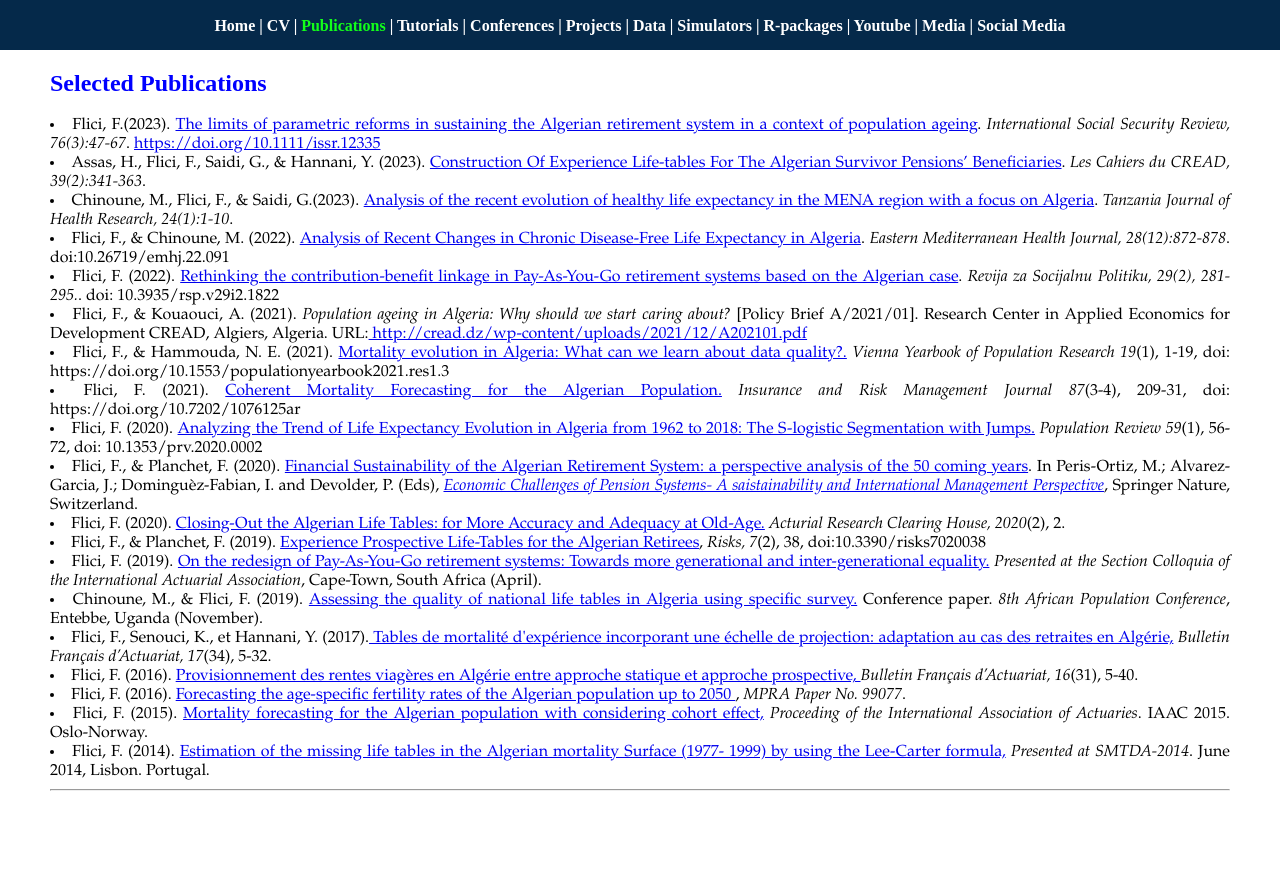
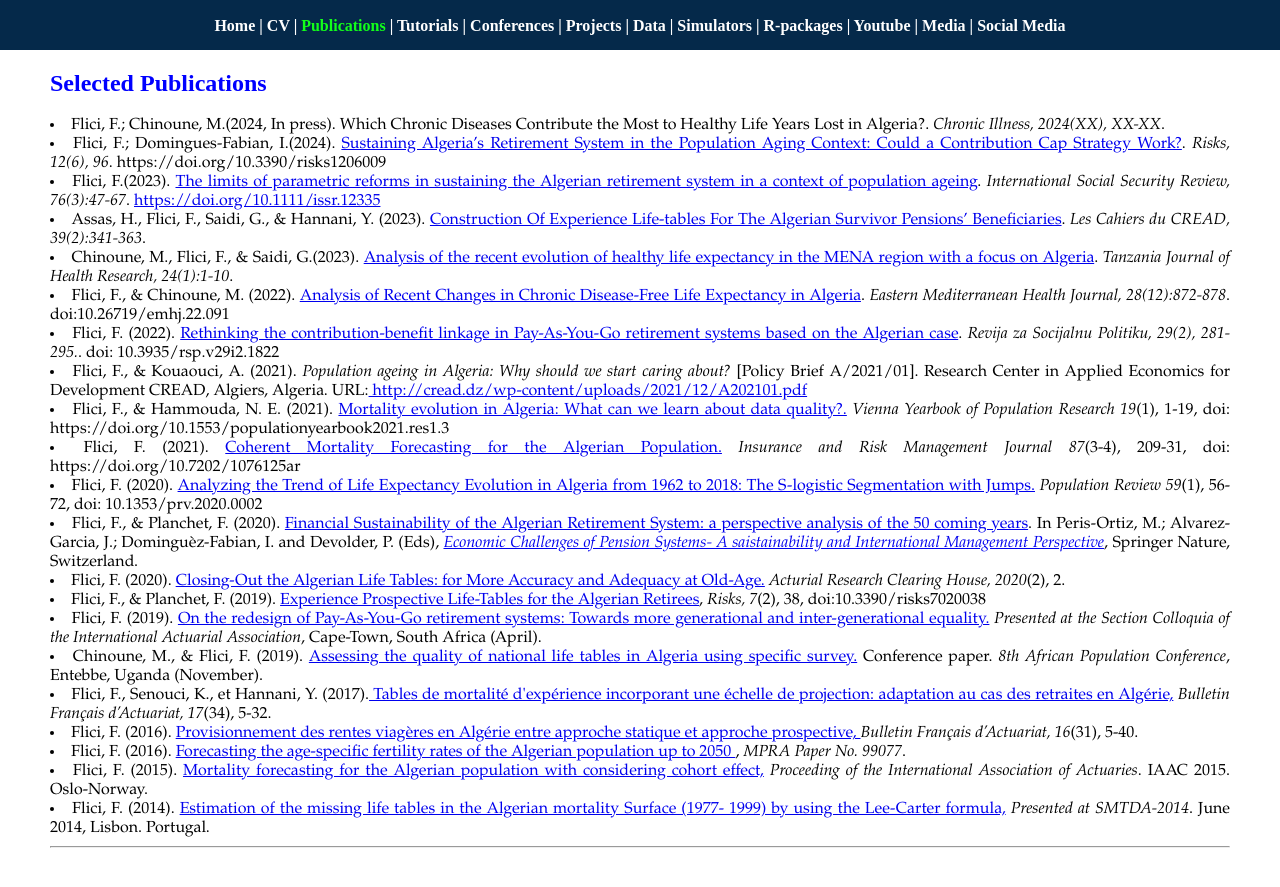
Before and after one commit to Farid-FLICI/farid-flici.github.io, a Jekyll site: the page pub.html, which Jekyll copies as it is, in a window 1280 px wide. Shown: the top 887 px of the page. Built offline with Jekyll 4.4.1, drawn with Linux system fonts in a browser that asks for light colours.

Commit message:
Update pub.html

```diff
--- a/pub.html
+++ b/pub.html
@@ -106,7 +106,19 @@ h3 {
 <p style="color:white"> Selected Publications </p>
 <h2 id="pub"> Selected Publications </h2>
 
-  <li>  Flici, F.(2023).
+  <li>  Flici, F.; Chinoune, M.(2024, In press).
+ <a
+   target="_blank">Which Chronic Diseases Contribute the Most to Healthy Life Years Lost in Algeria?</a>.
+ <i> Chronic Illness, 2024(XX), XX-XX</i>. <a
+   target="_blank"> </a></li>
+
+   <li>  Flici, F.; Domingues-Fabian, I.(2024).
+ <a  href="https://doi.org/10.3390/risks12060096"
+   target="_blank">Sustaining Algeria’s Retirement System in the Population Aging Context: Could a Contribution Cap Strategy Work?</a>.
+ <i> Risks, 12(6), 96</i>. <a  https://doi.org/10.3390/risks1206009"
+   target="_blank"> https://doi.org/10.3390/risks1206009 </a></li>
+
+   <li>  Flici, F.(2023).
  <a  href="https://doi.org/10.1111/issr.12335"
    target="_blank">The limits of parametric reforms in sustaining the Algerian retirement system in a context of population ageing</a>.
  <i> International Social Security Review, 76(3):47-67</i>. <a  href="https://doi.org/10.1111/issr.12335"
```
